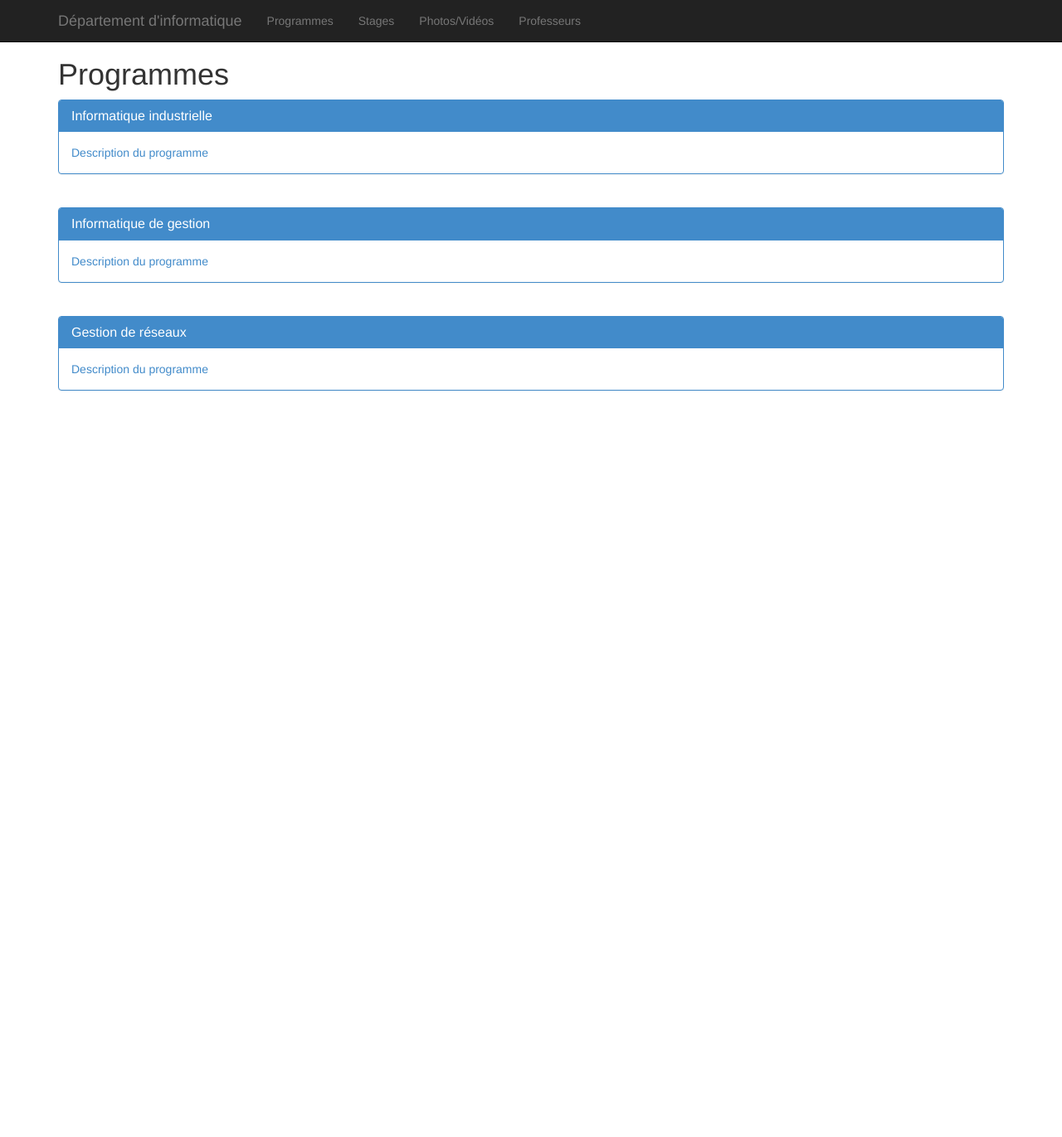
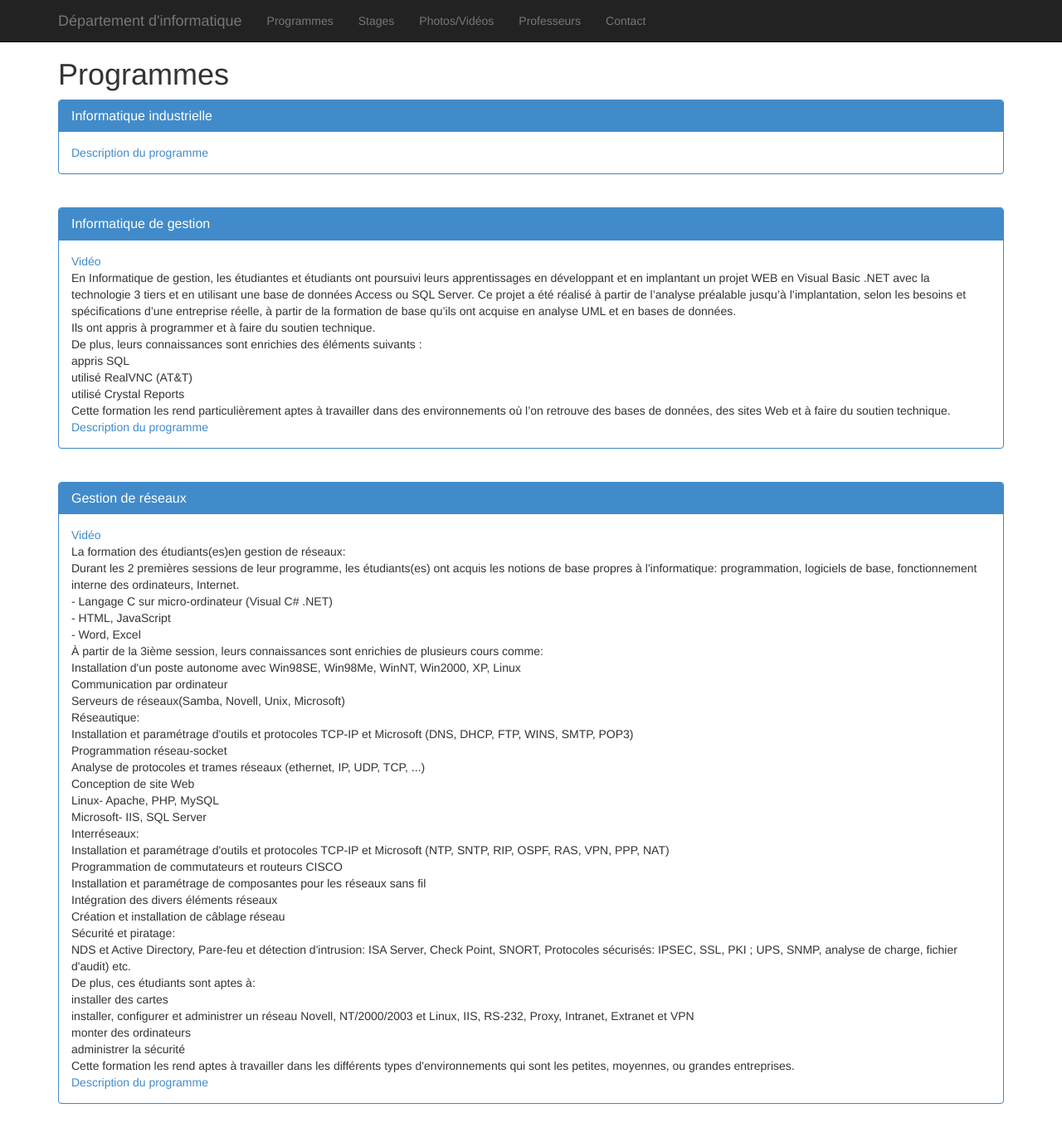
Before and after one commit to olafleur/dinf-siteweb, a PHP site: page /programmes.php in a window 1280 px wide. Shown: the whole page at 83% size. Before the commit the page ends 471 px from the top, so only its background shows below. Run offline with PHP 8.4, Linux system fonts and the light colour scheme; some libraries are stand-ins or nearby versions.

Commit message:
Commencer à transférer le contenu - WIP

```diff
--- a/header.php
+++ b/header.php
@@ -34,6 +34,7 @@
                 <li><a href="stages.php">Stages</a></li>
                 <li><a href="photos-videos.php">Photos/Vidéos</a></li>
                 <li><a href="profs.php">Professeurs</a></li>
+                <li><a href="contact.php">Contact</a></li>
             </ul>
         </div>
     </div>
--- a/programmes.php
+++ b/programmes.php
@@ -3,6 +3,7 @@
       <h1>Programmes</h1>
 
 
+        <a name="industrielle"></a>
         <div class="panel panel-primary">
             <div class="panel-heading">
                 <h3 class="panel-title">Informatique industrielle</h3>
@@ -12,20 +13,77 @@
             </div>
         </div><br>
 
+        <a name="gestion"></a>
         <div class="panel panel-primary">
             <div class="panel-heading">
                 <h3 class="panel-title">Informatique de gestion</h3>
             </div>
             <div class="panel-body">
+                <a href="http://www.clevislauzon.qc.ca/informatique/Photos/Video/gestion.wmv">Vidéo</a><br>
+                En Informatique de gestion, les étudiantes et étudiants ont poursuivi leurs apprentissages en
+                développant et en implantant un projet WEB en Visual Basic .NET avec la technologie 3 tiers et en
+                utilisant une base de données Access ou SQL Server. Ce projet a été réalisé à partir de l’analyse
+                préalable jusqu’à l’implantation, selon les besoins et spécifications d’une entreprise réelle, à
+                partir de la formation de base qu’ils ont acquise en analyse UML et en bases de données.<br>
+
+                Ils ont appris à programmer et à faire du soutien technique.<br>
+
+                De plus, leurs connaissances sont enrichies des éléments suivants :<br>
+
+                appris SQL<br>
+                utilisé RealVNC (AT&T)<br>
+                utilisé Crystal Reports<br>
+
+                Cette formation les rend particulièrement aptes à travailler dans des environnements où l’on retrouve
+                des bases de données, des sites Web et à faire du soutien technique.<br>
                 <a href="http://cll.qc.ca/programmes/techniques/techniques-de-linformatique-informatique-de-gestion-420-aa/">Description du programme</a>
             </div>
         </div><br>
 
+        <a name="reseaux"></a>
         <div class="panel panel-primary">
             <div class="panel-heading">
                 <h3 class="panel-title">Gestion de réseaux</h3>
             </div>
             <div class="panel-body">
+                <a href="http://www.clevislauzon.qc.ca/informatique/Photos/Video/reseaux.wmv">Vidéo</a><br>
+                La formation des étudiants(es)en gestion de réseaux:<br>
+
+                Durant les 2 premières sessions de leur programme, les étudiants(es) ont acquis les notions de base propres à l'informatique: programmation, logiciels de base, fonctionnement interne des ordinateurs, Internet.<br>
+
+                - Langage C sur micro-ordinateur (Visual C# .NET)<br>
+                - HTML, JavaScript<br>
+                - Word, Excel<br>
+
+                À partir de la 3ième session, leurs connaissances sont enrichies de plusieurs cours comme:<br>
+
+                Installation d'un poste autonome avec Win98SE, Win98Me, WinNT, Win2000, XP, Linux<br>
+                Communication par ordinateur<br>
+                Serveurs de réseaux(Samba, Novell, Unix, Microsoft)<br>
+                Réseautique:<br>
+                Installation et paramétrage d'outils et protocoles TCP-IP et Microsoft (DNS, DHCP, FTP, WINS, SMTP, POP3)<br>
+                Programmation réseau-socket<br>
+                Analyse de protocoles et trames réseaux (ethernet, IP, UDP, TCP, ...)<br>
+                Conception de site Web<br>
+                Linux- Apache, PHP, MySQL<br>
+                Microsoft- IIS, SQL Server<br>
+                Interréseaux:<br>
+                Installation et paramétrage d'outils et protocoles TCP-IP et Microsoft (NTP, SNTP, RIP, OSPF, RAS, VPN, PPP, NAT)<br>
+                Programmation de commutateurs et routeurs CISCO<br>
+                Installation et paramétrage de composantes pour les réseaux sans fil<br>
+                Intégration des divers éléments réseaux<br>
+                Création et installation de câblage réseau<br>
+                Sécurité et piratage:<br>
+                NDS et Active Directory, Pare-feu et détection d'intrusion: ISA Server, Check Point, SNORT, Protocoles sécurisés: IPSEC, SSL, PKI ; UPS, SNMP, analyse de charge, fichier d'audit) etc.<br>
+
+                De plus, ces étudiants sont aptes à:<br>
+
+                installer des cartes<br>
+                installer, configurer et administrer un réseau Novell, NT/2000/2003 et Linux, IIS, RS-232, Proxy, Intranet, Extranet et VPN<br>
+                monter des ordinateurs<br>
+                administrer la sécurité<br>
+
+                Cette formation les rend aptes à travailler dans les différents types d'environnements qui sont les petites, moyennes, ou grandes entreprises.<br>
                 <a href="http://cll.qc.ca/programmes/techniques/informatique-gestion-de-reseaux/">Description du programme</a>
             </div>
         </div><br>
```
Also changed, not shown: contact.php (added, +17 -0 lines), index.php (+38 -0 lines), stages.php (+19 -0 lines).
